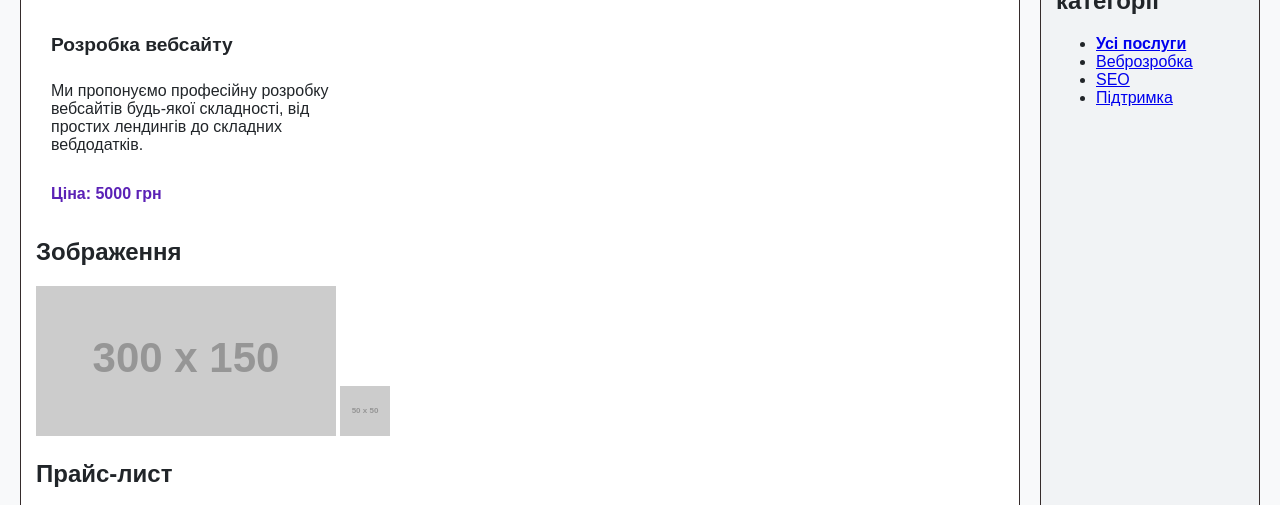
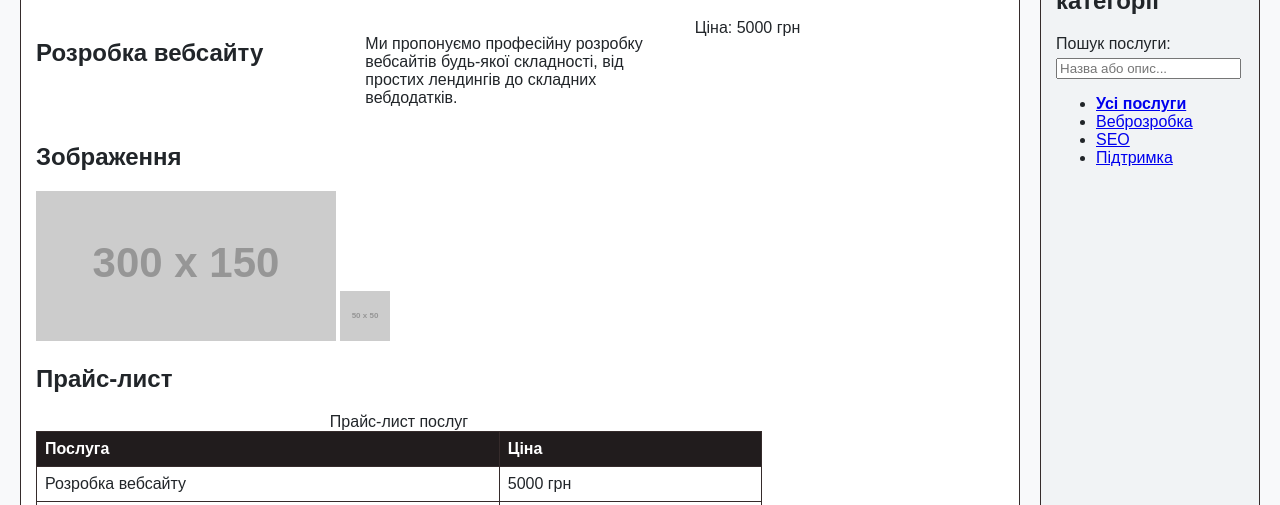
Before and after one commit to 025282-dev/Web_Lab_Works, a plain HTML site: page catalog.html in a window 1280 px wide. Shown: the part 231-736 px from the top of the page. Drawn offline with Linux system fonts and the light colour scheme; placeholder pictures from the web are drawn by us.

Commit message:
defer script loading and add search input to catalog

```diff
--- a/catalog.html
+++ b/catalog.html
@@ -6,6 +6,7 @@
     <title>Про нас - Вебпроект</title>
     <link rel="stylesheet" href="token.css">
     <link rel="stylesheet" href="style.css">
+    <script src="script.js" defer></script>
 </head>
 <body>
   <header>
@@ -24,7 +25,7 @@
         <main id="main-content">
         <h1>Перелік послуг</h1>
         <section class="catalog-grid" aria-label="список послуг">
-            <article class ="card">
+
                 <h2>Розробка вебсайту</h2>
                 <p>Ми пропонуємо професійну розробку вебсайтів будь-якої складності, від простих лендингів до складних вебдодатків.</p>
     <span class="price">Ціна: 5000 грн</span>
@@ -68,6 +69,8 @@
         </main>
         <aside class="sidebar">
             <h2>фільтри та категорії</h2>
+            <label for="search-input">Пошук послуги:</label>
+            <input type="search" id="search-input" placeholder="Назва або опис...">
             <ul>
                 <li><a href="#" data-category="all" class="filter-link active">Усі послуги</a></li>
                 <li><a href="#" data-category="web" class="filter-link">Веброзробка</a></li>
@@ -87,6 +90,5 @@
     <footer>
         <p>&copy; 2026 Мій веб-проект. Всі права захищені.</p>
     </footer>
- <script src="script.js"></script>
 </body>
 </html>
```
Also changed, not shown: contact.html (+1 -1 lines), index.html (+1 -1 lines).
